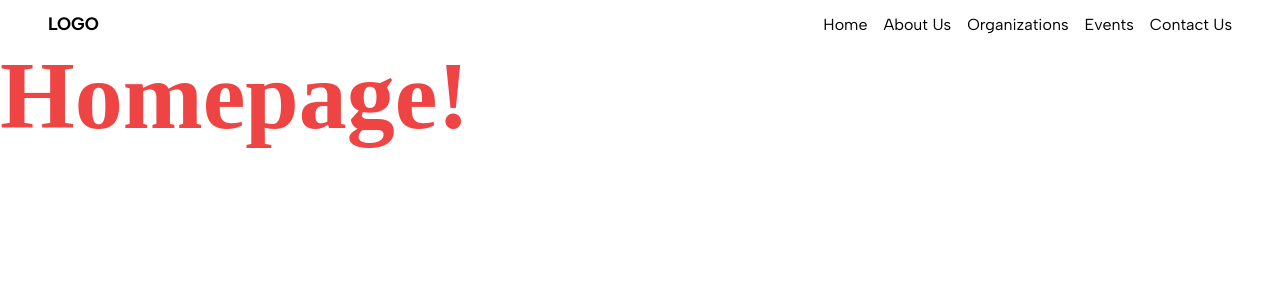
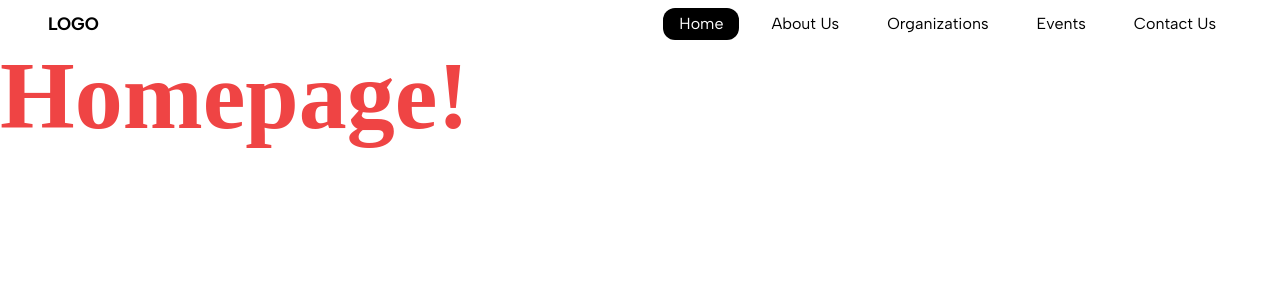
Before and after one commit to computerscience-person/Group2_WVSU-Orbit, a React (Vite) app in the folder frontend/: page / in a window 1280 px wide. Shown: the top 300 px of the page. Built offline with nearby package versions, Linux system fonts and the light colour scheme; a web font is replaced by a local one.

Commit message:
Added dynamic black boxes to navbars

```diff
--- a/frontend/src/components/Nav.tsx
+++ b/frontend/src/components/Nav.tsx
@@ -1,42 +1,43 @@
-import { Link } from "react-router-dom";
+import { Link, useLocation } from "react-router-dom";
 
 const Nav = () => {
+  const location = useLocation();
+
+  // Define an array of paths to check against
+  const navPages = [
+    { name: "Home", path: "/" },
+    { name: "About Us", path: "/about" },
+    { name: "Organizations", path: "/orgs" },
+    { name: "Events", path: "/events" },
+    { name: "Contact Us", path: "/contact" },
+  ];
+
+  // Helper function to check if current path matches
+  const isActive = (path: string) => location.pathname === path;
+
   return (
-    /* Transparent Navbar */
     <div>
-      {/* Navbar height and width */}
       <nav className="w-full h-12 px-12">
-        {/* Div for Logo and Page labels */}
         <div className="h-full w-full flex justify-between items-center">
-          {/* Placeholder for Logo */}
           <h1 className="font-content font-bold text-lg">LOGO</h1>
-          {/* Page Labels */}
           <div className="justify-center flex space-x-4 items-center">
-            <button>
-              <Link className="font-content" to="/">
-                Home
-              </Link>
-            </button>
-            <button>
-              <Link className="font-content" to="/about">
-                About Us
-              </Link>
-            </button>
-            <button>
-              <Link className="font-content" to="/orgs">
-                Organizations
-              </Link>
-            </button>
-            <button>
-              <Link className="font-content" to="/events">
-                Events
-              </Link>
-            </button>
-            <button>
-              <Link className="font-content" to="/contact">
-                Contact Us
-              </Link>
-            </button>
+            {navPages.map((page) => (
+              <button
+                key={page.path}
+                className={`inline-flex items-center justify-center h-8 px-4 rounded-xl ${
+                  isActive(page.path) ? "bg-black" : ""
+                }`}
+              >
+                <Link
+                  className={`font-content ${
+                    isActive(page.path) ? "text-white" : ""
+                  }`}
+                  to={page.path}
+                >
+                  {page.name}
+                </Link>
+              </button>
+            ))}
           </div>
         </div>
       </nav>
```
